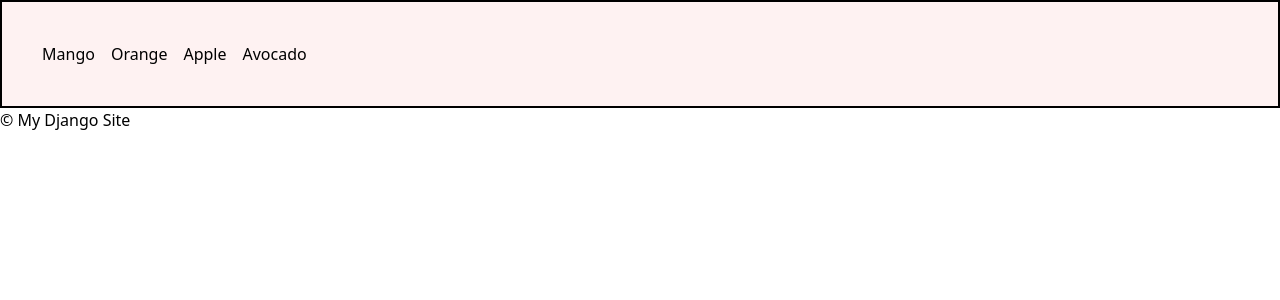
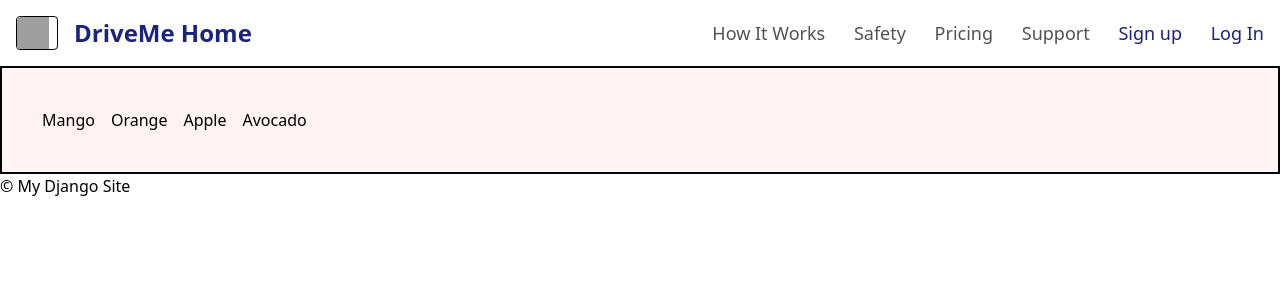
Before and after one commit to GedIra/DriveMeHome, a Django app: page / in a window 1280 px wide. Shown: the top 300 px of the page. Run offline with Django 5.2, Linux system fonts and the light colour scheme; grey boxes are pictures that could not be loaded.

Commit message:
Feat: Header design setup

```diff
--- a/static/dist/output.css
+++ b/static/dist/output.css
@@ -10,13 +10,13 @@
     --color-red-50: oklch(97.1% 0.013 17.38);
     --color-red-200: oklch(88.5% 0.062 18.334);
     --color-red-300: oklch(80.8% 0.114 19.571);
-    --color-red-400: oklch(70.4% 0.191 22.216);
     --color-red-500: oklch(63.7% 0.237 25.331);
-    --color-red-600: oklch(57.7% 0.245 27.325);
     --color-red-700: oklch(50.5% 0.213 27.518);
-    --color-red-800: oklch(44.4% 0.177 26.899);
+    --color-yellow-50: oklch(98.7% 0.026 102.212);
     --color-yellow-200: oklch(94.5% 0.129 101.54);
+    --color-yellow-400: oklch(85.2% 0.199 91.936);
     --color-yellow-500: oklch(79.5% 0.184 86.047);
+    --color-yellow-700: oklch(55.4% 0.135 66.442);
     --color-green-50: oklch(98.2% 0.018 155.826);
     --color-green-200: oklch(92.5% 0.084 155.995);
     --color-green-500: oklch(72.3% 0.219 149.579);
@@ -37,7 +37,11 @@
     --color-gray-500: oklch(55.1% 0.027 264.364);
     --color-gray-600: oklch(44.6% 0.03 256.802);
     --color-gray-700: oklch(37.3% 0.034 259.733);
+    --color-gray-800: oklch(27.8% 0.033 256.848);
     --color-gray-900: oklch(21% 0.034 264.665);
+    --color-neutral-500: oklch(55.6% 0 0);
+    --color-neutral-600: oklch(43.9% 0 0);
+    --color-neutral-700: oklch(37.1% 0 0);
     --color-black: #000;
     --color-white: #fff;
     --spacing: 0.25rem;
@@ -46,22 +50,28 @@
     --text-xs--line-height: calc(1 / 0.75);
     --text-sm: 0.875rem;
     --text-sm--line-height: calc(1.25 / 0.875);
+    --text-lg: 1.125rem;
+    --text-lg--line-height: calc(1.75 / 1.125);
+    --text-xl: 1.25rem;
+    --text-xl--line-height: calc(1.75 / 1.25);
     --text-2xl: 1.5rem;
     --text-2xl--line-height: calc(2 / 1.5);
     --text-5xl: 3rem;
     --text-5xl--line-height: 1;
+    --font-weight-normal: 400;
     --font-weight-medium: 500;
     --font-weight-semibold: 600;
     --font-weight-bold: 700;
     --leading-relaxed: 1.625;
+    --radius-sm: 0.25rem;
     --radius-lg: 0.5rem;
     --radius-2xl: 1rem;
-    --ease-in-out: cubic-bezier(0.4, 0, 0.2, 1);
     --animate-spin: spin 1s linear infinite;
     --default-transition-duration: 150ms;
     --default-transition-timing-function: cubic-bezier(0.4, 0, 0.2, 1);
     --default-font-family: var(--font-sans);
     --default-mono-font-family: var(--font-mono);
+    --color-primary: #1a237e;
   }
 }
 @layer base {
@@ -261,6 +271,9 @@
   .mt-6 {
     margin-top: calc(var(--spacing) * 6);
   }
+  .mr-2 {
+    margin-right: calc(var(--spacing) * 2);
+  }
   .mb-1 {
     margin-bottom: calc(var(--spacing) * 1);
   }
@@ -291,32 +301,26 @@
   .table {
     display: table;
   }
-  .h-3 {
-    height: calc(var(--spacing) * 3);
-  }
   .h-4 {
     height: calc(var(--spacing) * 4);
   }
   .h-5 {
     height: calc(var(--spacing) * 5);
   }
-  .max-h-0 {
-    max-height: calc(var(--spacing) * 0);
-  }
-  .max-h-40 {
-    max-height: calc(var(--spacing) * 40);
+  .h-8 {
+    height: calc(var(--spacing) * 8);
   }
   .min-h-screen {
     min-height: 100vh;
-  }
-  .w-3 {
-    width: calc(var(--spacing) * 3);
   }
   .w-4 {
     width: calc(var(--spacing) * 4);
   }
   .w-5 {
     width: calc(var(--spacing) * 5);
+  }
+  .w-8 {
+    width: calc(var(--spacing) * 8);
   }
   .w-full {
     width: 100%;
@@ -345,11 +346,11 @@
   .list-disc {
     list-style-type: disc;
   }
-  .content-center {
-    align-content: center;
-  }
   .items-center {
     align-items: center;
+  }
+  .justify-between {
+    justify-content: space-between;
   }
   .justify-center {
     justify-content: center;
@@ -392,6 +393,13 @@
       margin-inline-end: calc(calc(var(--spacing) * 4) * calc(1 - var(--tw-space-x-reverse)));
     }
   }
+  .space-x-6 {
+    :where(& > :not(:last-child)) {
+      --tw-space-x-reverse: 0;
+      margin-inline-start: calc(calc(var(--spacing) * 6) * var(--tw-space-x-reverse));
+      margin-inline-end: calc(calc(var(--spacing) * 6) * calc(1 - var(--tw-space-x-reverse)));
+    }
+  }
   .overflow-hidden {
     overflow: hidden;
   }
@@ -403,6 +411,13 @@
   }
   .rounded-lg {
     border-radius: var(--radius-lg);
+  }
+  .rounded-sm {
+    border-radius: var(--radius-sm);
+  }
+  .rounded-l {
+    border-top-left-radius: 0.25rem;
+    border-bottom-left-radius: 0.25rem;
   }
   .border {
     border-style: var(--tw-border-style);
@@ -537,9 +558,17 @@
     font-size: var(--text-5xl);
     line-height: var(--tw-leading, var(--text-5xl--line-height));
   }
+  .text-lg {
+    font-size: var(--text-lg);
+    line-height: var(--tw-leading, var(--text-lg--line-height));
+  }
   .text-sm {
     font-size: var(--text-sm);
     line-height: var(--tw-leading, var(--text-sm--line-height));
+  }
+  .text-xl {
+    font-size: var(--text-xl);
+    line-height: var(--tw-leading, var(--text-xl--line-height));
   }
   .text-xs {
     font-size: var(--text-xs);
@@ -557,12 +586,19 @@
     --tw-font-weight: var(--font-weight-medium);
     font-weight: var(--font-weight-medium);
   }
+  .font-normal {
+    --tw-font-weight: var(--font-weight-normal);
+    font-weight: var(--font-weight-normal);
+  }
   .font-semibold {
     --tw-font-weight: var(--font-weight-semibold);
     font-weight: var(--font-weight-semibold);
   }
   .text-blue-100 {
     color: var(--color-blue-100);
+  }
+  .text-blue-500 {
+    color: var(--color-blue-500);
   }
   .text-blue-600 {
     color: var(--color-blue-600);
@@ -594,14 +633,20 @@
   .text-green-700 {
     color: var(--color-green-700);
   }
-  .text-red-400 {
-    color: var(--color-red-400);
+  .text-neutral-500 {
+    color: var(--color-neutral-500);
+  }
+  .text-neutral-600 {
+    color: var(--color-neutral-600);
+  }
+  .text-neutral-700 {
+    color: var(--color-neutral-700);
+  }
+  .text-primary {
+    color: var(--color-primary);
   }
   .text-red-500 {
     color: var(--color-red-500);
-  }
-  .text-red-600 {
-    color: var(--color-red-600);
   }
   .text-red-700 {
     color: var(--color-red-700);
@@ -900,64 +900,7 @@
   inherits: false;
   initial-value: solid;
 }
-@property --tw-blur {
-  syntax: "*";
-  inherits: false;
-}
-@property --tw-brightness {
-  syntax: "*";
-  inherits: false;
-}
-@property --tw-contrast {
-  syntax: "*";
-  inherits: false;
-}
-@property --tw-grayscale {
-  syntax: "*";
-  inherits: false;
-}
-@property --tw-hue-rotate {
-  syntax: "*";
-  inherits: false;
-}
-@property --tw-invert {
-  syntax: "*";
-  inherits: false;
-}
-@property --tw-opacity {
-  syntax: "*";
-  inherits: false;
-}
-@property --tw-saturate {
-  syntax: "*";
-  inherits: false;
-}
-@property --tw-sepia {
-  syntax: "*";
-  inherits: false;
-}
-@property --tw-drop-shadow {
-  syntax: "*";
-  inherits: false;
-}
-@property --tw-drop-shadow-color {
-  syntax: "*";
-  inherits: false;
-}
-@property --tw-drop-shadow-alpha {
-  syntax: "<percentage>";
-  inherits: false;
-  initial-value: 100%;
-}
-@property --tw-drop-shadow-size {
-  syntax: "*";
-  inherits: false;
-}
 @property --tw-duration {
-  syntax: "*";
-  inherits: false;
-}
-@property --tw-ease {
   syntax: "*";
   inherits: false;
 }
@@ -1009,21 +952,7 @@
       --tw-ring-offset-color: #fff;
       --tw-ring-offset-shadow: 0 0 #0000;
       --tw-outline-style: solid;
-      --tw-blur: initial;
-      --tw-brightness: initial;
-      --tw-contrast: initial;
-      --tw-grayscale: initial;
-      --tw-hue-rotate: initial;
-      --tw-invert: initial;
-      --tw-opacity: initial;
-      --tw-saturate: initial;
-      --tw-sepia: initial;
-      --tw-drop-shadow: initial;
-      --tw-drop-shadow-color: initial;
-      --tw-drop-shadow-alpha: 100%;
-      --tw-drop-shadow-size: initial;
       --tw-duration: initial;
-      --tw-ease: initial;
       --tw-translate-x: 0;
       --tw-translate-y: 0;
       --tw-translate-z: 0;
--- a/static/src/style.css
+++ b/static/src/style.css
@@ -1 +1,5 @@
 @import "tailwindcss";
+
+@theme {
+  --color-primary: #1a237e
+}
--- a/templates/base.html
+++ b/templates/base.html
@@ -14,6 +14,31 @@
     {% endblock %}
 </head>
 <body>
+    <header>
+        <nav>
+            {% block nav %}
+                <div class="flex w-full justify-center items-center p-4">
+                    <ul class="flex w-full justify-between items-center">
+                        <a href="#" class="flex space-x-4 items-center">
+                            <div class="border rounded-sm flex justify-center items-center overflow-hidden">
+                                <img src="{% static 'images/logo.png' %}" alt="Site Logo" class="h-8 w-8 mr-2 text-sm font-normal">
+                            </div>
+                            <span class="font-bold text-2xl text-primary">DriveMe Home</span>
+                        </a>
+
+                        <li class="space-x-6 text-lg font-normal text-neutral-600">
+                            <a href="#">How It Works</a>
+                            <a href="#">Safety</a>
+                            <a href="#">Pricing</a>
+                            <a href="#">Support</a>
+                            <a href="#" class="font-medium text-primary">Sign up</a>
+                            <a href="#" class="font-medium text-primary">Log In</a>
+                        </li>
+                    </ul>
+                </div>
+            {% endblock %}
+        </nav>
+    </header>
 
     <main>
         {% block content %}
```
Also changed, not shown: other parts of static/dist/output.css (+18 -60 lines).
